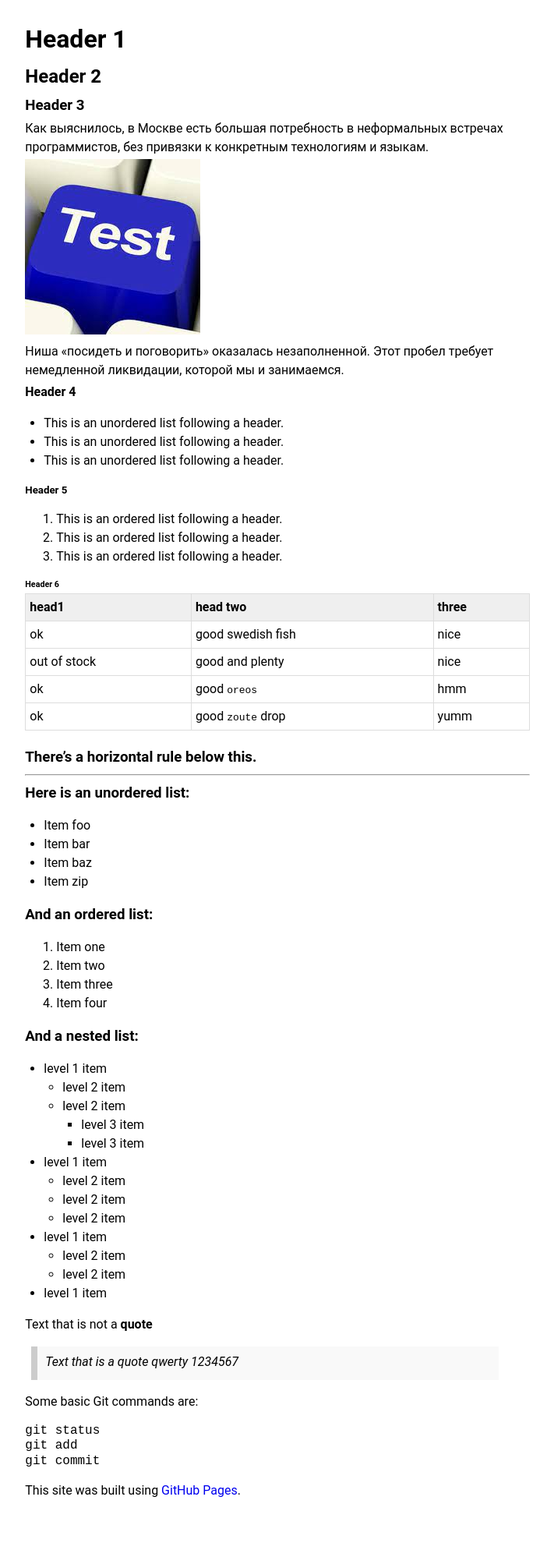
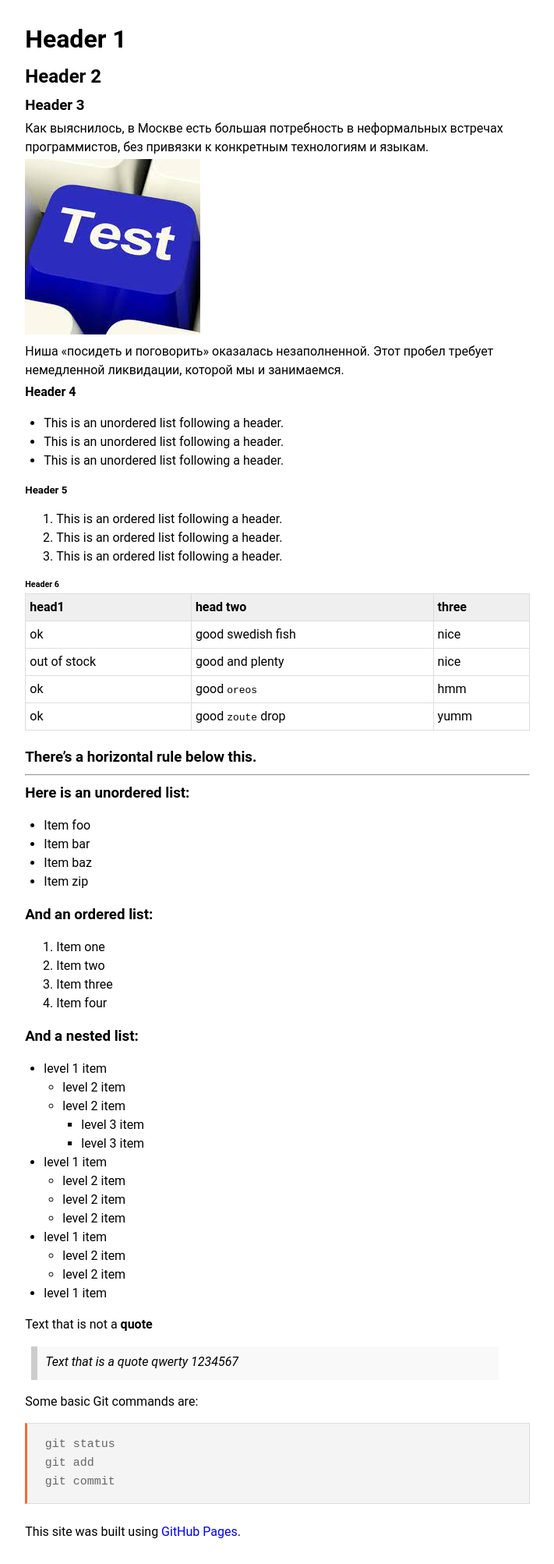
Before and after one commit to robolab812/site-1, a Jekyll site: the page built from index.md, in a window 1280 px wide. Shown: the whole page at 78% size, without its empty margins (284-995 px from the left). Built offline with Jekyll 4.4.1, drawn with Linux system fonts in a browser that asks for light colours; before the commit the page ends 1953 px from its top, so only the background shows below that.

Commit message:
Update style.css

```diff
--- a/assets/style.css
+++ b/assets/style.css
@@ -190,3 +190,20 @@ table td {
 	border: 1px solid #dddddd;
 	padding: 5px;
 }
+
+pre {
+    background: #f4f4f4;
+    border: 1px solid #ddd;
+    border-left: 3px solid #f36d33;
+    color: #666;
+    page-break-inside: avoid;
+    font-family: monospace;
+    font-size: 15px;
+    line-height: 1.6;
+    margin-bottom: 1.6em;
+    max-width: 100%;
+    overflow: auto;
+    padding: 1em 1.5em;
+    display: block;
+    word-wrap: break-word;
+}
```
